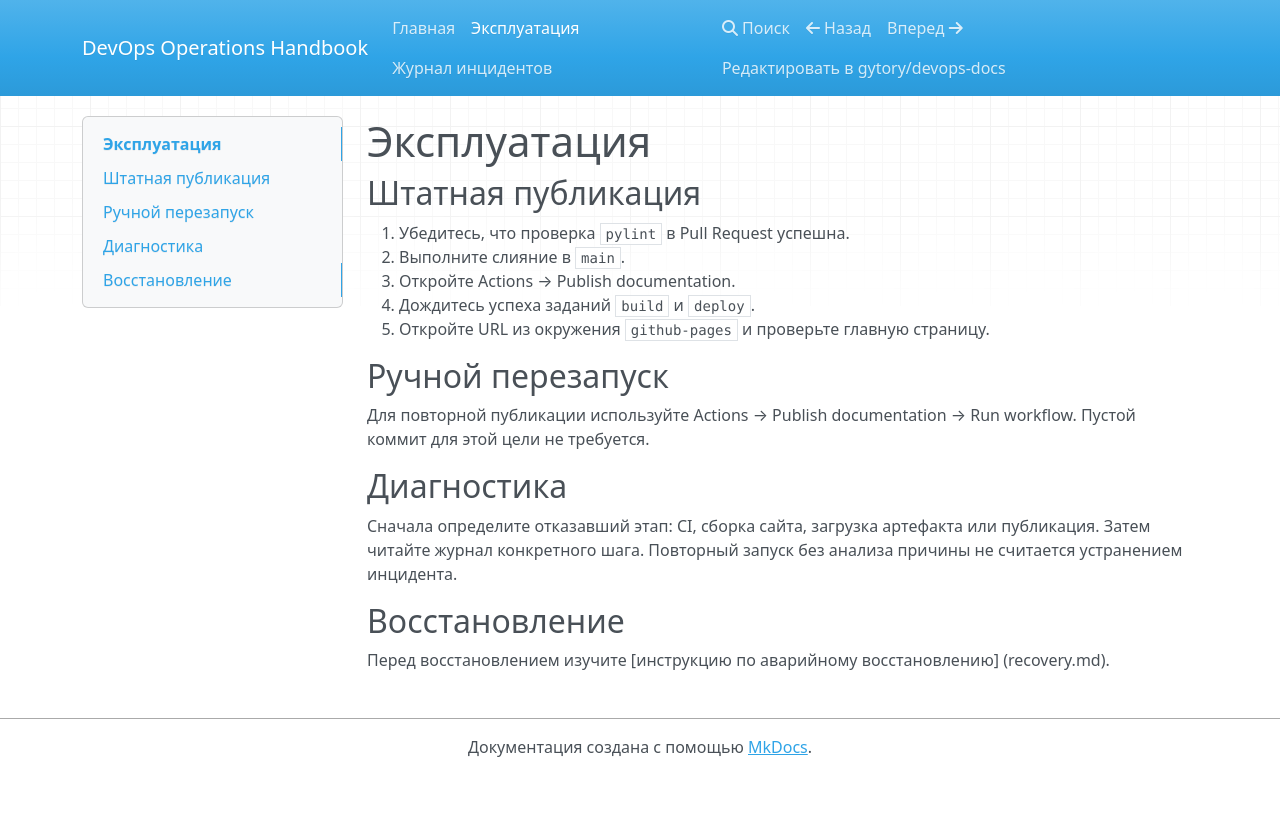
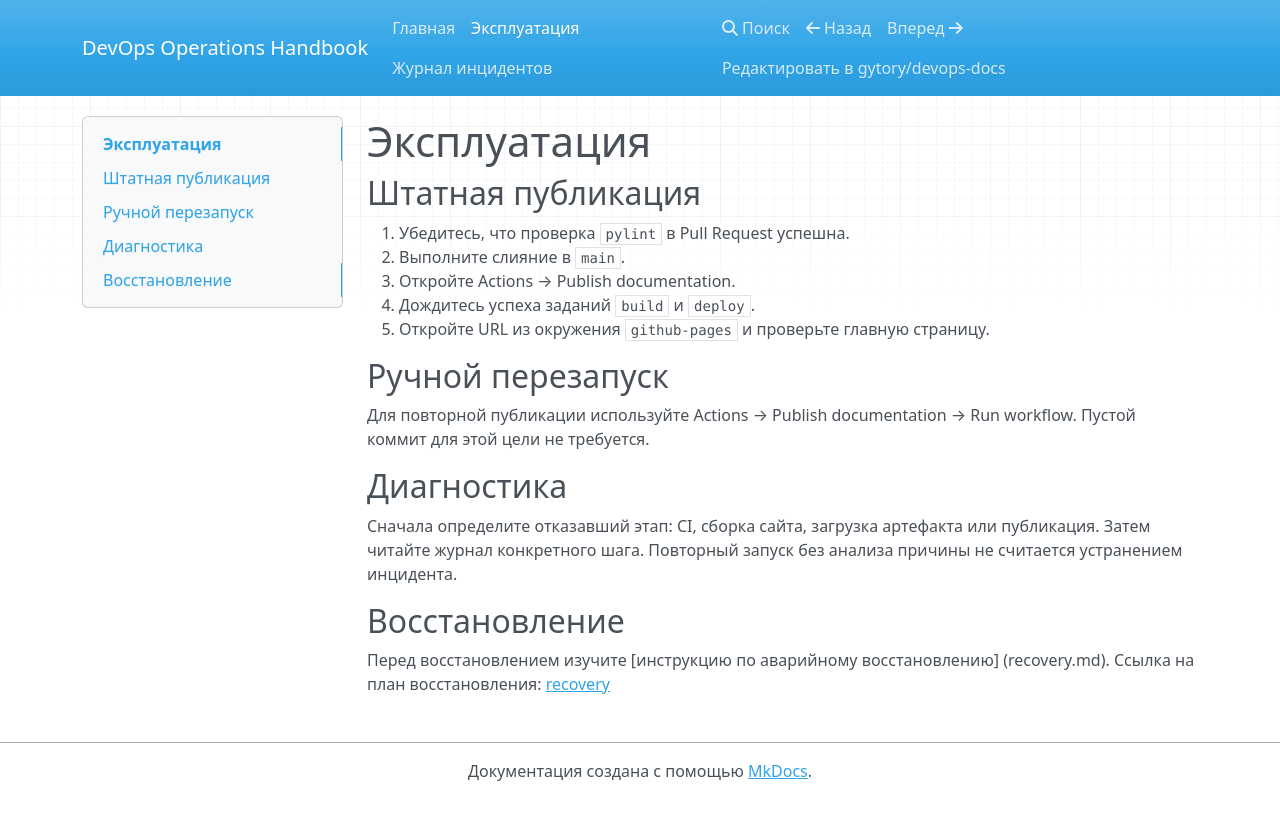
Before and after one commit to gytory/devops-docs, an MkDocs documentation site: the page built from docs/runbook.md, in a window 1280 px wide. Shown: the top 820 px of the page. Built offline with MkDocs 1.6.1, drawn with Linux system fonts in a browser that asks for light colours; nearby versions of some CDN libraries.

Commit message:
docs: add broken recovery link for incident test

```diff
--- a/docs/runbook.md
+++ b/docs/runbook.md
@@ -17,3 +17,4 @@ workflow.
 ## Восстановление
 Перед восстановлением изучите [инструкцию по аварийному восстановлению]
 (recovery.md).
+Ссылка на план восстановления: [recovery](recovery.md)
```
